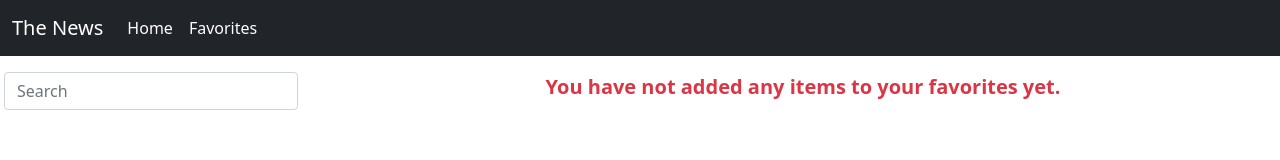
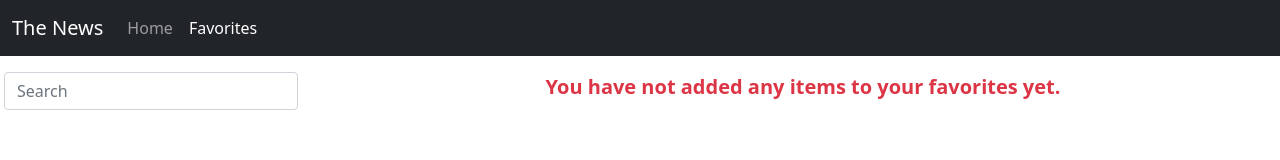
Before and after one commit to UzairDanyal/News-App, an Angular app: page /favourites in a window 1280 px wide. Shown: the top 160 px of the page. Built offline with nearby package versions, Linux system fonts and the light colour scheme.

Commit message:
responsivenes

```diff
--- a/src/app/app.component.html
+++ b/src/app/app.component.html
@@ -7,7 +7,7 @@
       <div class="collapse navbar-collapse" id="navbarNavDropdown">
         <ul class="navbar-nav">
           <li class="nav-item">
-            <a class="nav-link" aria-current="page" routerLink="/" routerLinkActive="active">Home</a>
+            <a class="nav-link" aria-current="page" routerLink="/" routerLinkActive="active" [routerLinkActiveOptions]="{ exact: true }">Home</a>
           </li>
           <li class="nav-item">
             <a class="nav-link" routerLink="/favourites" routerLinkActive="active">Favorites</a>
```
